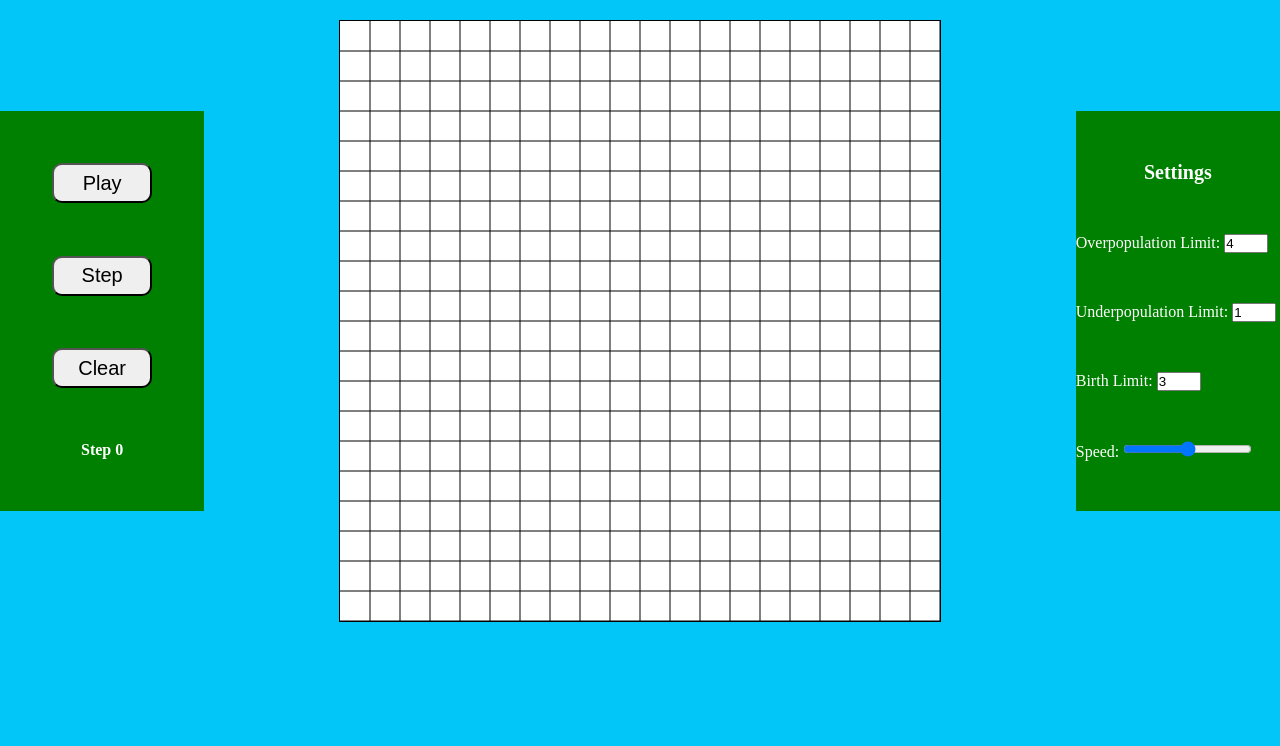
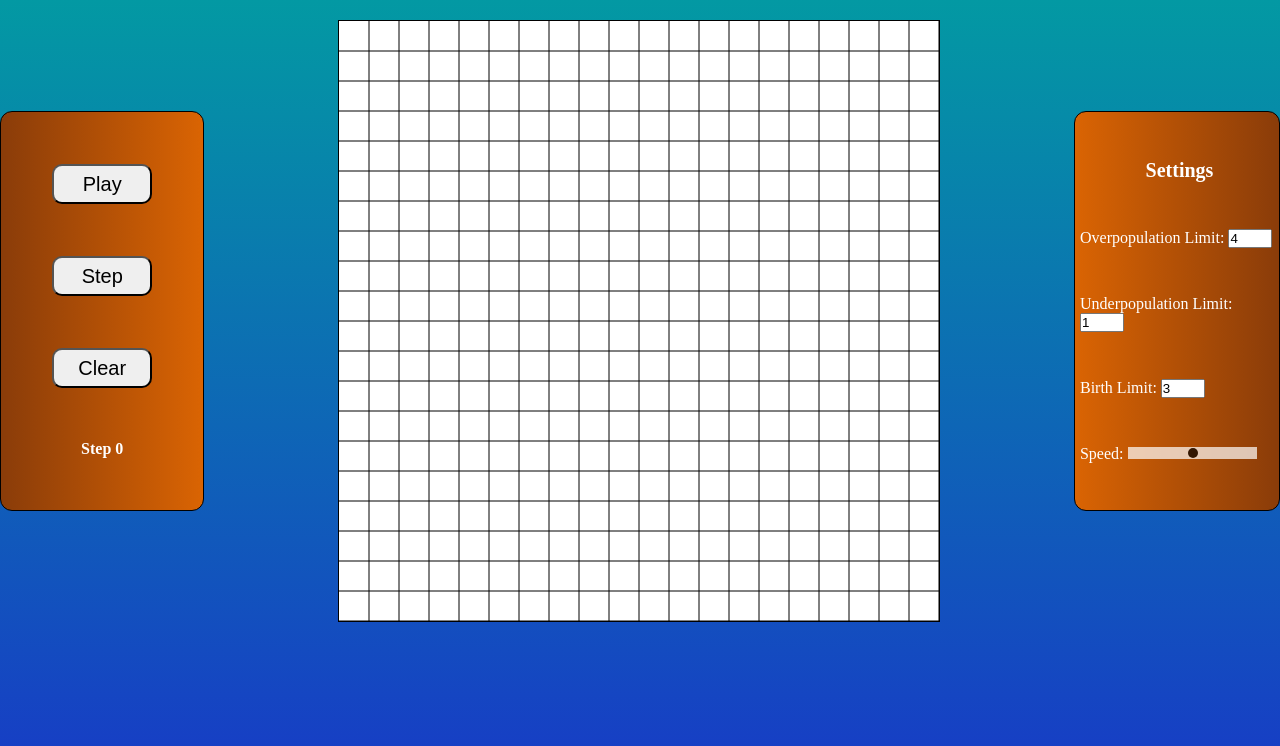
Before and after one commit to kevin-volkel/conwaysGameOfLife, a plain HTML site: page index.html in a window 1280 px wide. Drawn offline with Linux system fonts and the light colour scheme.

Commit message:
added styling

```diff
--- a/script.js
+++ b/script.js
@@ -223,8 +223,8 @@ canvas.addEventListener("mousedown", createLife)
 clearButton.addEventListener("click", clearGrid)
 playButton.addEventListener("click", play)
 
-//give the settings on change events to updateSettings
-document.getElementById("underLimit").addEventListener("change", updateSettings);
-document.getElementById("overLimit").addEventListener("change", updateSettings);
-document.getElementById("birthLimit").addEventListener("change", updateSettings);
-document.getElementById("speed").addEventListener("change", updateSpeed);
+//give the settings onInput events to updateSettings
+document.getElementById("underLimit").addEventListener("input", updateSettings);
+document.getElementById("overLimit").addEventListener("input", updateSettings);
+document.getElementById("birthLimit").addEventListener("input", updateSettings);
+document.getElementById("speed").addEventListener("input", updateSpeed);
--- a/style.scss
+++ b/style.scss
@@ -4,8 +4,10 @@
     box-sizing: border-box;
 }
 
-html{
-    background: #02C6F7;
+body{
+    height: 101vh;
+    overflow: hidden;
+    background: linear-gradient(to bottom, #0399a3, rgb(24, 56, 199));
 }
 
 .container{
@@ -26,7 +28,9 @@ canvas{
 }
 
 .buttonContainer{
-    background-color: green;
+    background: linear-gradient(to left, #da6403, rgb(138, 60, 9));
+    border: 1px solid black;
+    border-radius: 12px;
     width: 300px;
     height: 400px;
     margin: auto;
@@ -41,7 +45,11 @@ canvas{
 }
 
 .settingsContainer{
-    background-color: green;
+    padding-left: 5px;
+    background: linear-gradient(to right, #da6403, rgb(138, 60, 9));
+
+    border: 1px solid black;
+    border-radius: 12px;
     width: 300px;
     height: 400px;
     margin: auto;
@@ -60,6 +68,28 @@ canvas{
         color: white;
     }
 
+    .setting input#speed{
+        -webkit-appearance: none;
+        appearance: none;
+        outline: none;
+        opacity: 0.7;
+        transition: all 0.5s;
+
+        &:hover{
+            opacity: 1;
+        }
+
+        &::-webkit-slider-thumb{
+            -webkit-appearance: none;
+            appearance: none;
+            width: 10px;
+            height: 10px;
+            margin: 1px;
+            border-radius: 50%;
+            background: black;
+        }
+    }
+
 }
 
 button{
```
Also changed, not shown: css/min/style.min.css, css/style.css, 2 other files.
